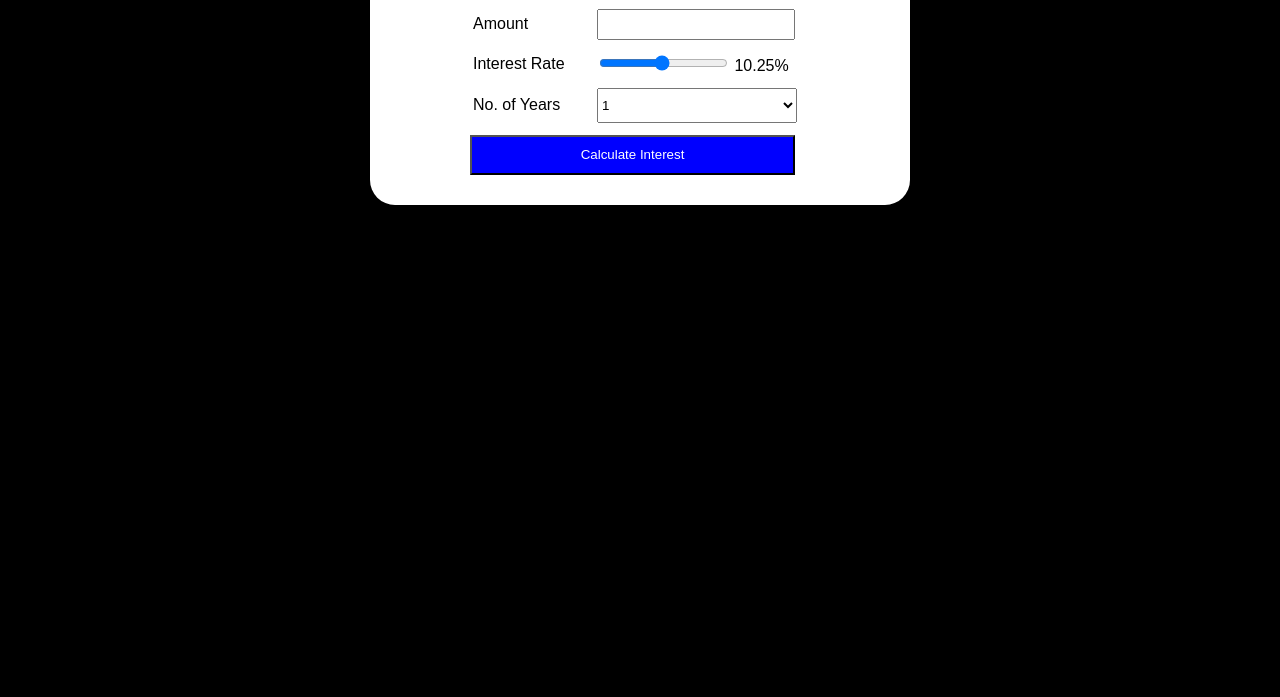
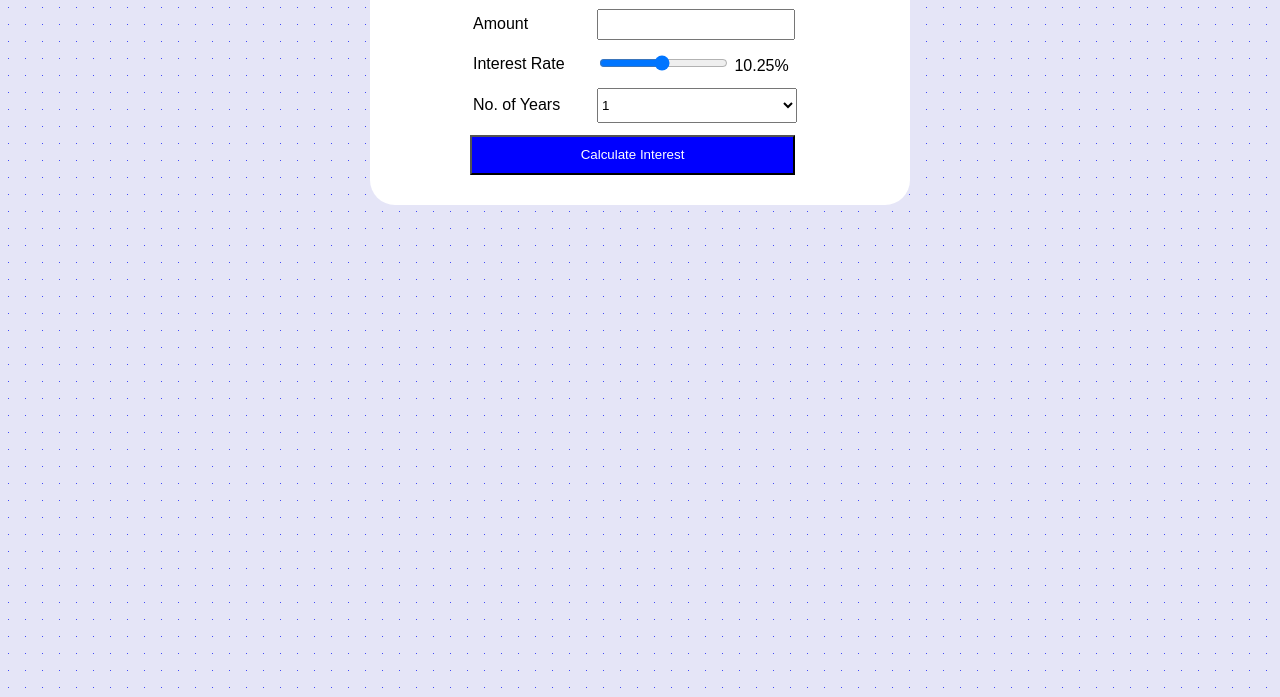
Before and after one commit to afrith03/Interest-Calculator, a plain HTML site: page index.html in a window 1280 px wide. Shown: the part 103-800 px from the top of the page. Drawn offline with Linux system fonts and the light colour scheme.

Commit message:
Update style.css

```diff
--- a/style.css
+++ b/style.css
@@ -1,6 +1,11 @@
 body
 {
-    background-color: #000000;
+background-color: #e5e5f7;
+opacity: 1;
+background-image: radial-gradient(#444cf7 0.8500000000000001px, #e5e5f7 0.8500000000000001px);
+background-size: 17px 17px;
+
+
     color: #ffffff;
     font-family: Arial;
 }
```
